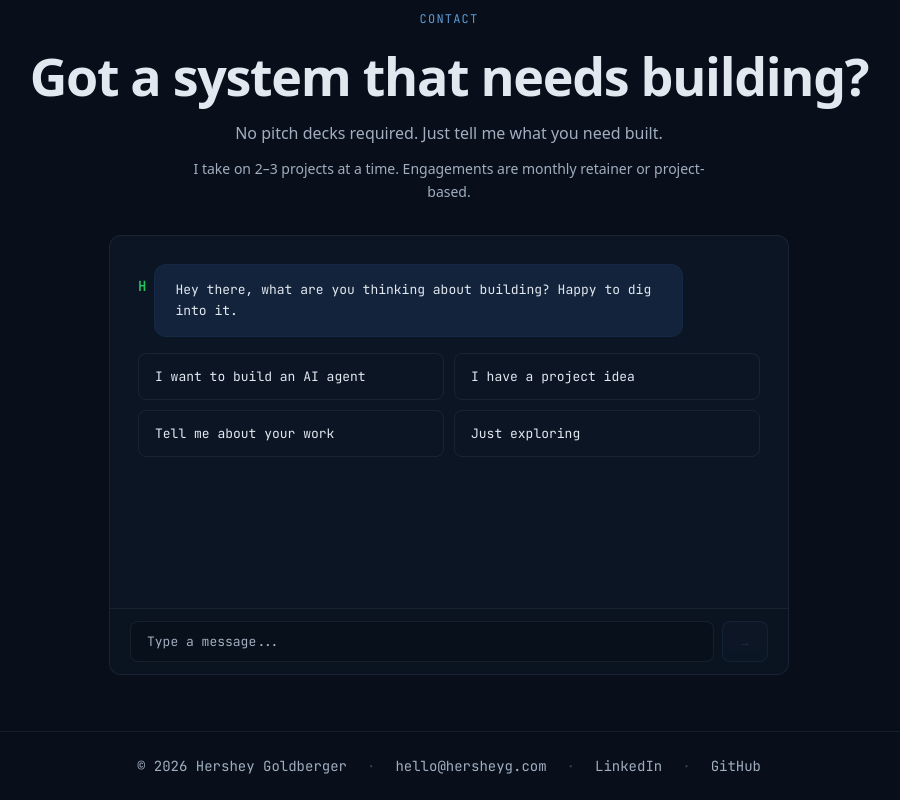
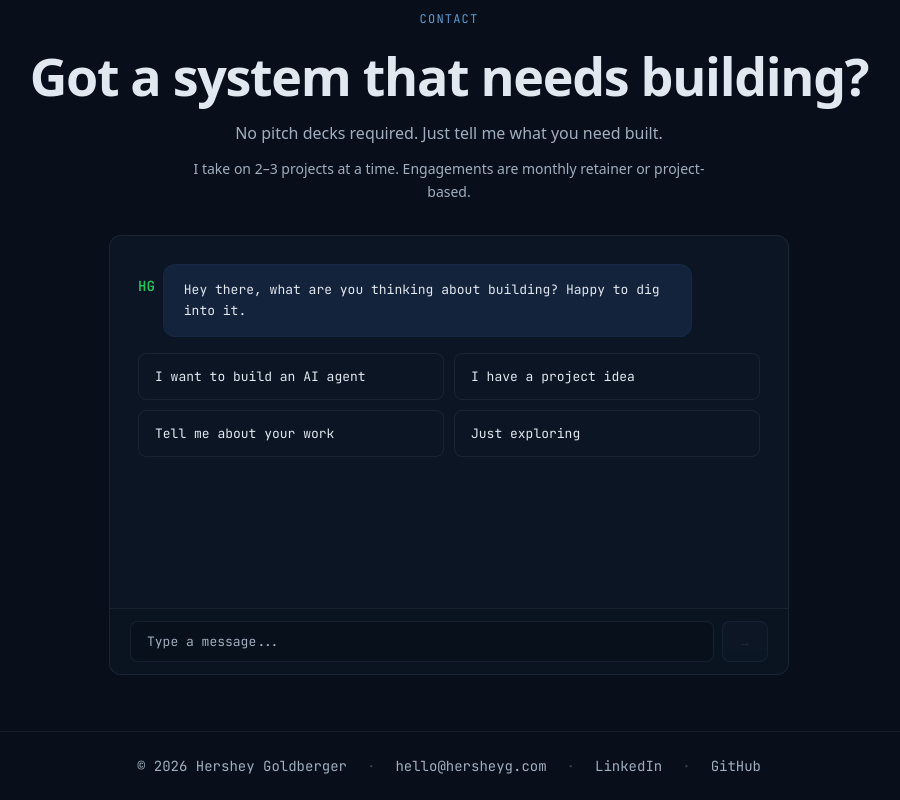
Before and after one commit to hershey-g/hersheyg.com, a Next.js app: page / in a window 1280 px wide. Shown: the part 3797-4597 px from the top of the page, without its empty margins (191-1091 px from the left). Built offline with nearby package versions, Linux system fonts and the light colour scheme.

Commit message:
chore: update agent monogram to HG

```diff
--- a/src/components/IntakeAgent.tsx
+++ b/src/components/IntakeAgent.tsx
@@ -70,7 +70,7 @@ function AgentMessage({
 
   return (
     <div className="flex gap-2 items-start mb-4 intake-animate-in">
-      <span className="text-sm text-term-green font-mono font-semibold mt-3 flex-shrink-0">H</span>
+      <span className="text-sm text-term-green font-mono font-semibold mt-3 flex-shrink-0">HG</span>
       <div
         className="bg-accent/40 border border-accent/25 rounded-xl px-4 py-3 sm:px-5 sm:py-3.5 max-w-[85%]"
         style={{ minHeight: "2.5rem", overflowWrap: "break-word" }}
```
